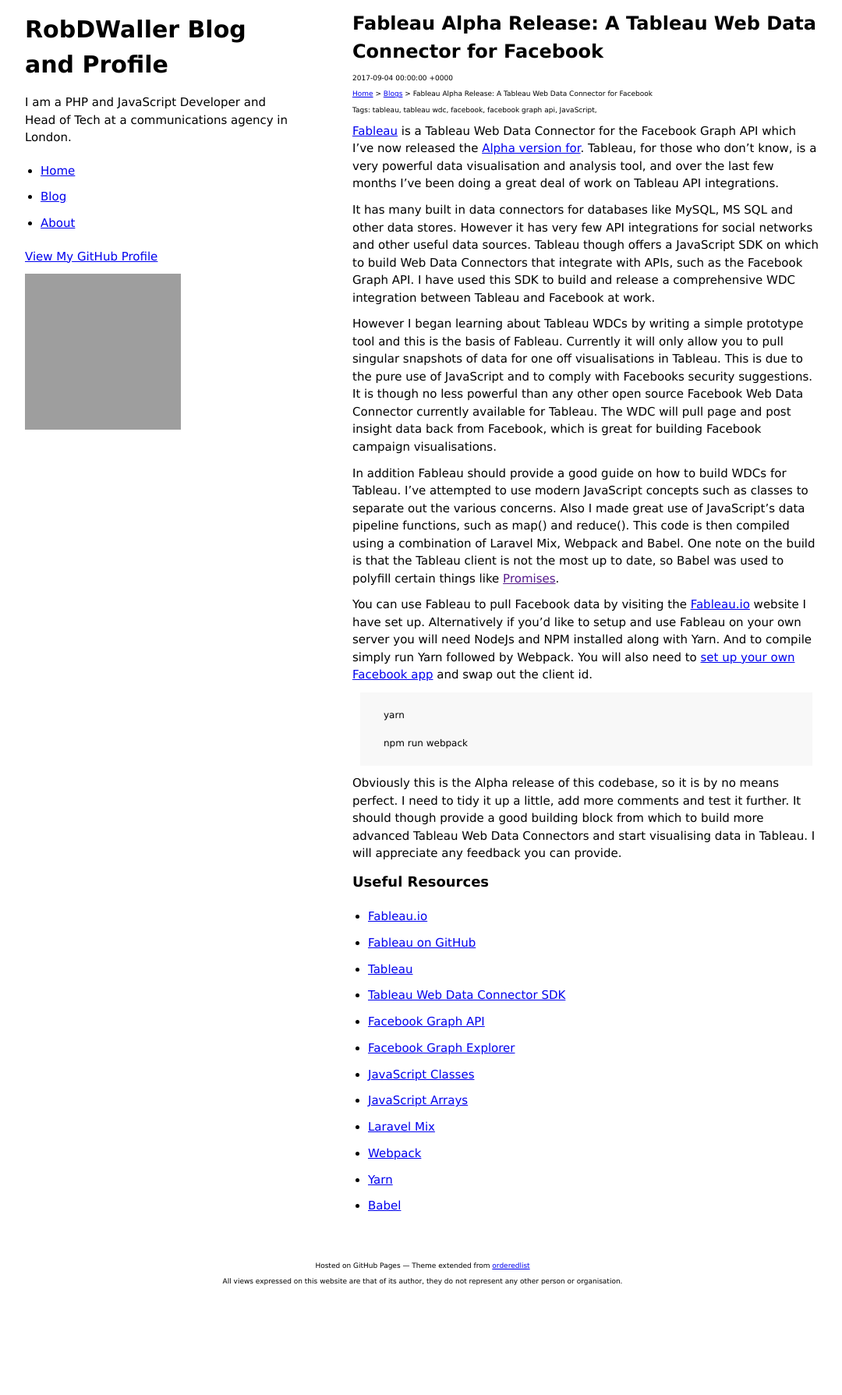
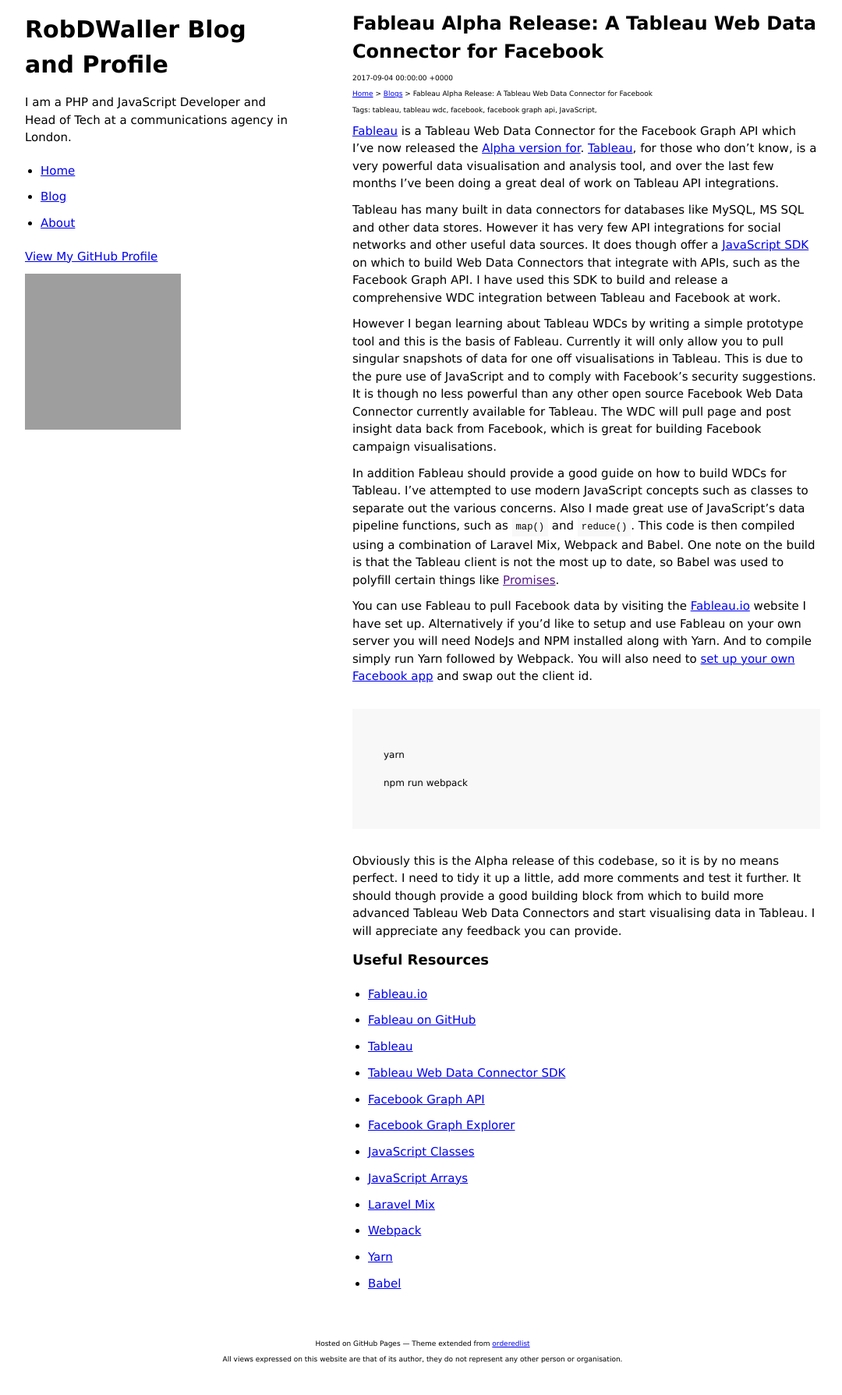
Before and after one commit to RobDWaller/robdwaller.github.io, a Jekyll site: the page built from _posts/2017-09-04-fableau-alpha-release-tableau-wdc-facebook.md, in a window 1280 px wide. Shown: the whole page at 78% size, without its empty margins (98-1178 px from the left). Built offline with Jekyll 4.4.1, drawn with Linux system fonts in a browser that asks for light colours; before the commit the page ends 1690 px from its top, so only the background shows below that; grey boxes are pictures that could not be loaded.

Commit message:
Made amends and added links to fableau alpha blog, also made amends to site styling in regards to code highlighting.

```diff
--- a/_posts/2017-09-04-fableau-alpha-release-tableau-wdc-facebook.md
+++ b/_posts/2017-09-04-fableau-alpha-release-tableau-wdc-facebook.md
@@ -5,11 +5,11 @@
 description: "Fableau is a Tableau Web Data Connector for the Facebook Graph API which I've now released the Alpha version for."
 tags: [tableau, tableau wdc, facebook, facebook graph api, JavaScript]
 ---
-[Fableau](http://fableau.io) is a Tableau Web Data Connector for the Facebook Graph API which I've now released the [Alpha version for](https://github.com/RobDWaller/fableau). Tableau, for those who don't know, is a very powerful data visualisation and analysis tool, and over the last few months I've been doing a great deal of work on Tableau API integrations.
+[Fableau](http://fableau.io) is a Tableau Web Data Connector for the Facebook Graph API which I've now released the [Alpha version for](https://github.com/RobDWaller/fableau). [Tableau](https://tableau.com), for those who don't know, is a very powerful data visualisation and analysis tool, and over the last few months I've been doing a great deal of work on Tableau API integrations.
 
-It has many built in data connectors for databases like MySQL, MS SQL and other data stores. However it has very few API integrations for social networks and other useful data sources. Tableau though offers a JavaScript SDK on which to build Web Data Connectors that integrate with APIs, such as the Facebook Graph API. I have used this SDK to build and release a comprehensive WDC integration between Tableau and Facebook at work.
+Tableau has many built in data connectors for databases like MySQL, MS SQL and other data stores. However it has very few API integrations for social networks and other useful data sources. It does though offer a [JavaScript SDK](https://tableau.github.io/webdataconnector/) on which to build Web Data Connectors that integrate with APIs, such as the Facebook Graph API. I have used this SDK to build and release a comprehensive WDC integration between Tableau and Facebook at work.
 
-However I began learning about Tableau WDCs by writing a simple prototype tool and this is the basis of Fableau. Currently it will only allow you to pull singular snapshots of data for one off visualisations in Tableau. This is due to the pure use of JavaScript and to comply with Facebooks security suggestions. It is though no less powerful than any other open source Facebook Web Data Connector currently available for Tableau. The WDC will pull page and post insight data back from Facebook, which is great for building Facebook campaign visualisations.
+However I began learning about Tableau WDCs by writing a simple prototype tool and this is the basis of Fableau. Currently it will only allow you to pull singular snapshots of data for one off visualisations in Tableau. This is due to the pure use of JavaScript and to comply with Facebook's security suggestions. It is though no less powerful than any other open source Facebook Web Data Connector currently available for Tableau. The WDC will pull page and post insight data back from Facebook, which is great for building Facebook campaign visualisations.
 
 In addition Fableau should provide a good guide on how to build WDCs for Tableau. I've attempted to use modern JavaScript concepts such as classes to separate out the various concerns. Also I made great use of JavaScript's data pipeline functions, such as `map()` and `reduce()`. This code is then compiled using a combination of Laravel Mix, Webpack and Babel. One note on the build is that the Tableau client is not the most up to date, so Babel was used to polyfill certain things like [Promises]().
 
--- a/_sass/rouge-github.scss
+++ b/_sass/rouge-github.scss
@@ -1,9 +1,9 @@
 .highlight {
-  padding:5px 10px;
+  padding: 10px 20px;
   font-size: 1em;
   line-height: 1.5em;
   overflow: auto;
-  margin: 10px;
+  margin: 30px 0px;
 }
 .highlight table td { padding: 5px; }
 .highlight table pre { margin: 0; }
@@ -214,3 +214,9 @@
 .highlight {
   background-color: #f8f8f8;
 }
+
+code.highlighter-rouge {
+    padding:5px;
+    font-family: monospace;
+    background-color: #f8f8f8;
+}
```
